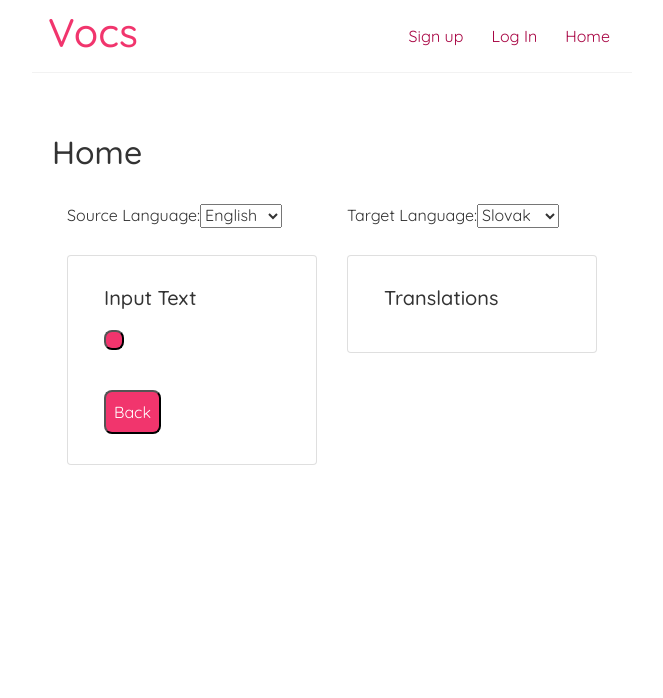
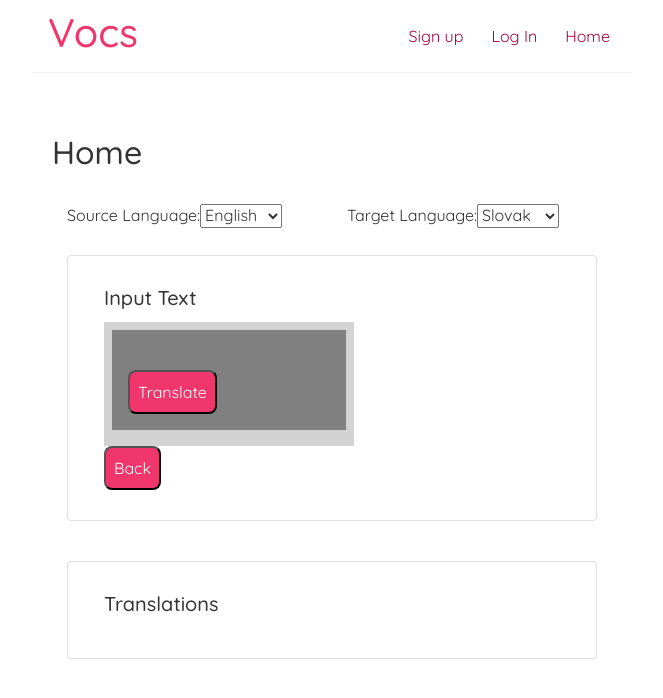
Before and after one commit to TetianaHrunyk/VocabularyLearningApp, a React (Create React App) app: page / in a window 1280 px wide. Both pictures are taken after a click on the button "Parse". Shown: the top 698 px of the page, without its empty margins (308-971 px from the left). Built offline with nearby package versions, Linux system fonts and the light colour scheme.

Commit message:
make parsed text combinable, no styling

```diff
--- a/package.json
+++ b/package.json
@@ -13,6 +13,7 @@
     "bootstrap": "^4.6.0",
     "material-design-icons": "^3.0.1",
     "react": "^17.0.2",
+    "react-beautiful-dnd": "^13.1.0",
     "react-bootstrap": "^1.5.2",
     "react-context": "^0.0.3",
     "react-dom": "^17.0.2",
--- a/src/components/Left.js
+++ b/src/components/Left.js
@@ -1,29 +1,68 @@
+import { useState, useEffect } from "react"
 import Card from "react-bootstrap/Card"
 import Form from "react-bootstrap/Form"
 import "bootstrap/dist/css/bootstrap.min.css";
+import { Droppable, Draggable, DragDropContext} from "react-beautiful-dnd"
+
 //import UserContext from "../contexts/UserContext"
+
+const grid = 8;
+
+const getItemStyle = (isDragging, draggableStyle) => ({
+  // some basic styles to make the items look a bit nicer
+  userSelect: "none",
+  padding: grid * 2,
+  margin: `0 0 ${grid}px 0`,
+
+  // change background colour if dragging
+  background: isDragging ? "lightgreen" : "grey",
+
+  // styles we need to apply on draggables
+  ...draggableStyle
+});
+
+const getListStyle = isDraggingOver => ({
+  background: isDraggingOver ? "lightblue" : "lightgrey",
+  padding: grid,
+  width: 250
+});
 
 
 const Left = (props) => {
  // const { text, parsed, handleParse, handleText , queue, handleWordClick, back, handleBack} = props
  const { text, parsed, handleParse, handleText , handleWordClick, handleBack} = props
+  const [words, setWords] = useState([]);
 
-  function parseText(text) {
-    return (
-      text.split(" ")
-      .filter( elem => elem !== " ")
-      .map(elem => elem.toLowerCase().replace(/[^\w\s]|_/g, ""))
-      .map(elem => {
-        return (
-            <button value = {elem}
-              onClick={handleWordClick}
-              key={elem+Math.floor(Math.random() * 1000)}
-            >
-              {elem}
-            </button>
-        )
-      })
-    )
+  useEffect(() => {
+    var counter = 0
+    setWords(text.split(" ").filter( elem => elem !== " ")
+                  .map(elem => elem.toLowerCase().replace(/[^\w\s]|_/g, ""))
+                  .map(elem => {counter++; return {val: elem, id: counter}})
+            )
+  }, [text]);
+
+  function onDragStart() {
+    if (window.navigator.vibrate) {
+      window.navigator.vibrate(100);
+    }
+  }
+
+  function onDragEnd(result) {
+
+    if (result.combine) {
+      const merged = result.combine.draggableId+" "+result.draggableId
+
+      setWords(words
+        .filter(elem => elem.id !== result.source.index)
+        .map(elem => {
+          if (elem.val+elem.id === result.combine.draggableId) {
+            return {val: merged.replace(/[\d]|_/g, ""), id: elem.id}
+          } else {
+            return elem
+          }
+        }))
+    }
+
   }
 
   if (!parsed) {
@@ -48,17 +87,50 @@ const Left = (props) => {
     return (
       <Card>
         <Card.Body>
-          <Card.Title>
-            Input Text
-          </Card.Title>
-            {parseText(text)}
-          <Card.Text>
-            <br />
-          </Card.Text>
+          <Card.Title>Input Text</Card.Title>
+            <DragDropContext
+              onDragStart={onDragStart}
+              onDragEnd={onDragEnd}
+              isCombineEnabled={true}
+            >
+              <Droppable droppableId="droppable" isCombineEnabled>
+                {(provided, snapshot) => (
+                  <div
+                    {...provided.droppableProps}
+                    ref={provided.innerRef}
+                    style={getListStyle(snapshot.isDraggingOver)}
+                  >
+
+                    {words.map(elem => {
+                      return (
+                        <Draggable key={elem.id} draggableId={elem.val+elem.id} index={elem.id} >
+                          {(provided, snapshot) => (
+                            <div
+                              ref={provided.innerRef}
+                                      {...provided.draggableProps}
+                                      {...provided.dragHandleProps}
+                                      style={getItemStyle(
+                                        snapshot.isDragging,
+                                        provided.draggableProps.style
+                                      )}
+                            >
+                              {elem.val}
+                              <br />
+                              <button value={elem.val} onClick={handleWordClick} >Translate</button>
+                            </div>
+                          )}
+                        </Draggable>
+                      )}
+                    )}
+                    {provided.placeholder}
+                  </div>
+                )}
+              </Droppable>
+            </DragDropContext>
           <button onClick={handleBack}>Back</button>
         </Card.Body>
       </Card>
-    )
+    );
   }
 }
 
```
Also changed, not shown: 2 other files (tests, documents, lock files or other folders).
